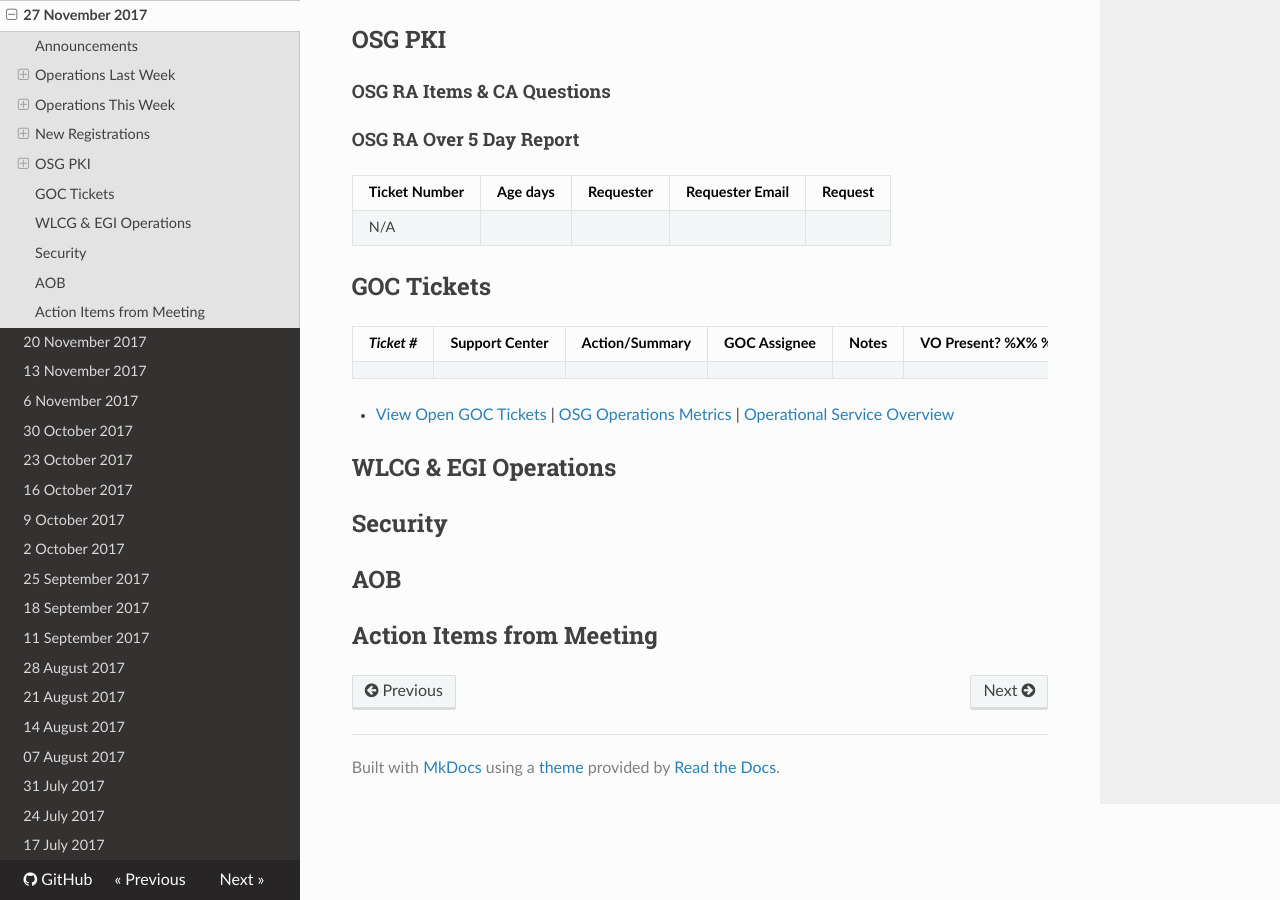
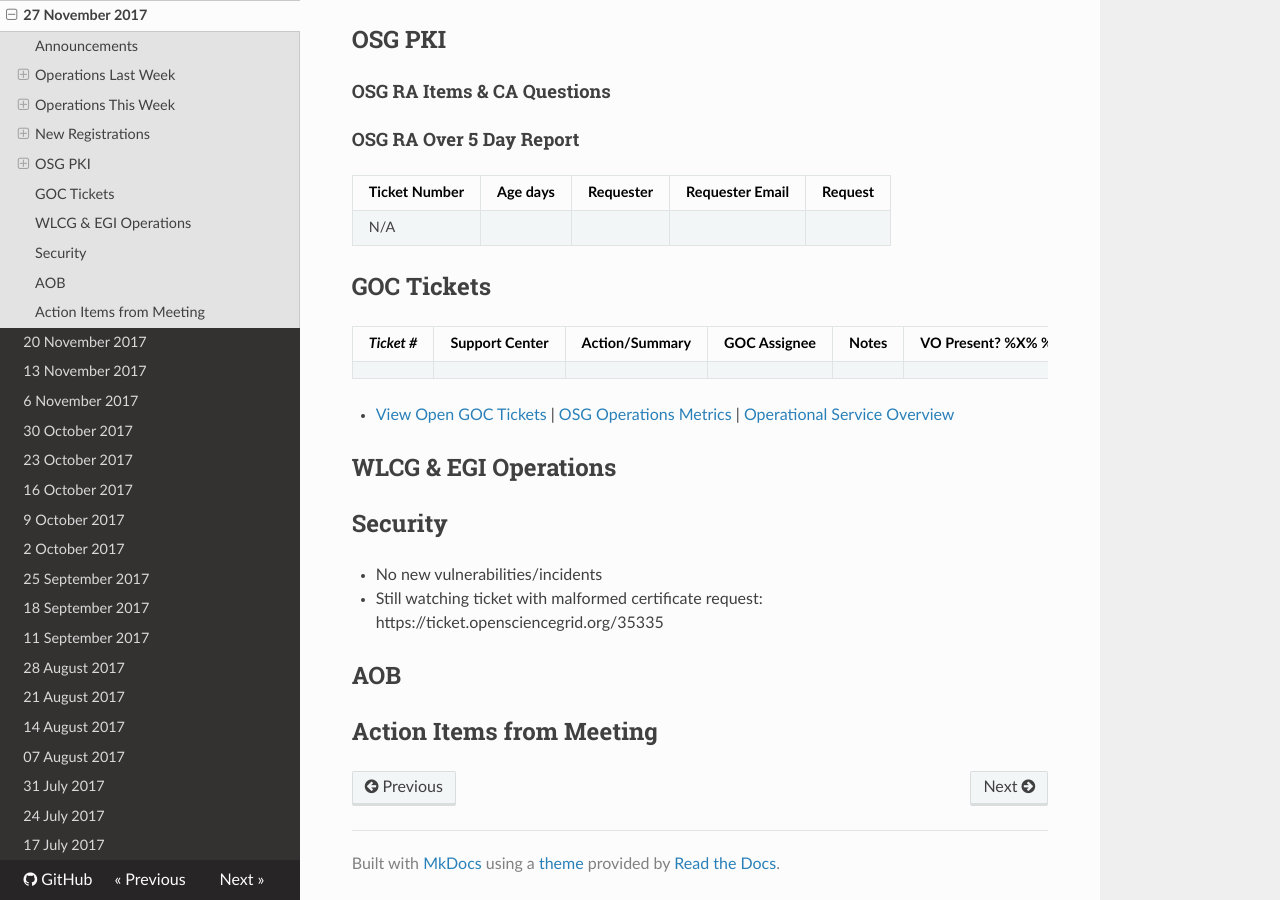
Before and after one commit to osg-htc/operations, an MkDocs documentation site: the page built from docs/WeeklyMinutes/27Nov2017.md, in a window 1280 px wide and 900 px high, scrolled down 1797 px. Built offline with MkDocs 1.6.1, drawn with Linux system fonts in a browser that asks for light colours; nearby versions of some CDN libraries; old or Windows-style settings are respelled for this version of MkDocs.

Commit message:
Update 27Nov2017.md
UpdatefromSecurity

```diff
--- a/docs/WeeklyMinutes/27Nov2017.md
+++ b/docs/WeeklyMinutes/27Nov2017.md
@@ -79,6 +79,8 @@
 ## WLCG & EGI Operations
 
 ## Security
+   * No new vulnerabilities/incidents
+   * Still watching ticket with malformed certificate request: https://ticket.opensciencegrid.org/35335
 
 ## AOB
 
```
